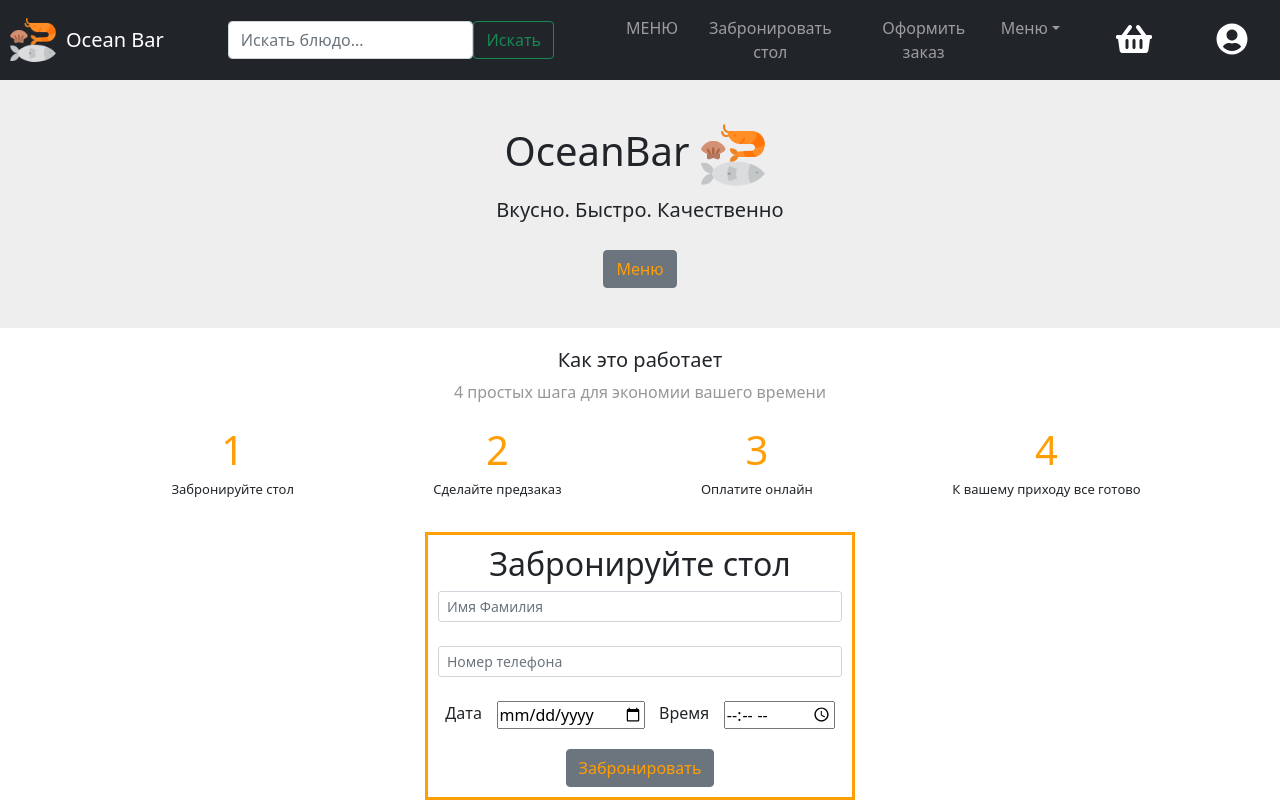
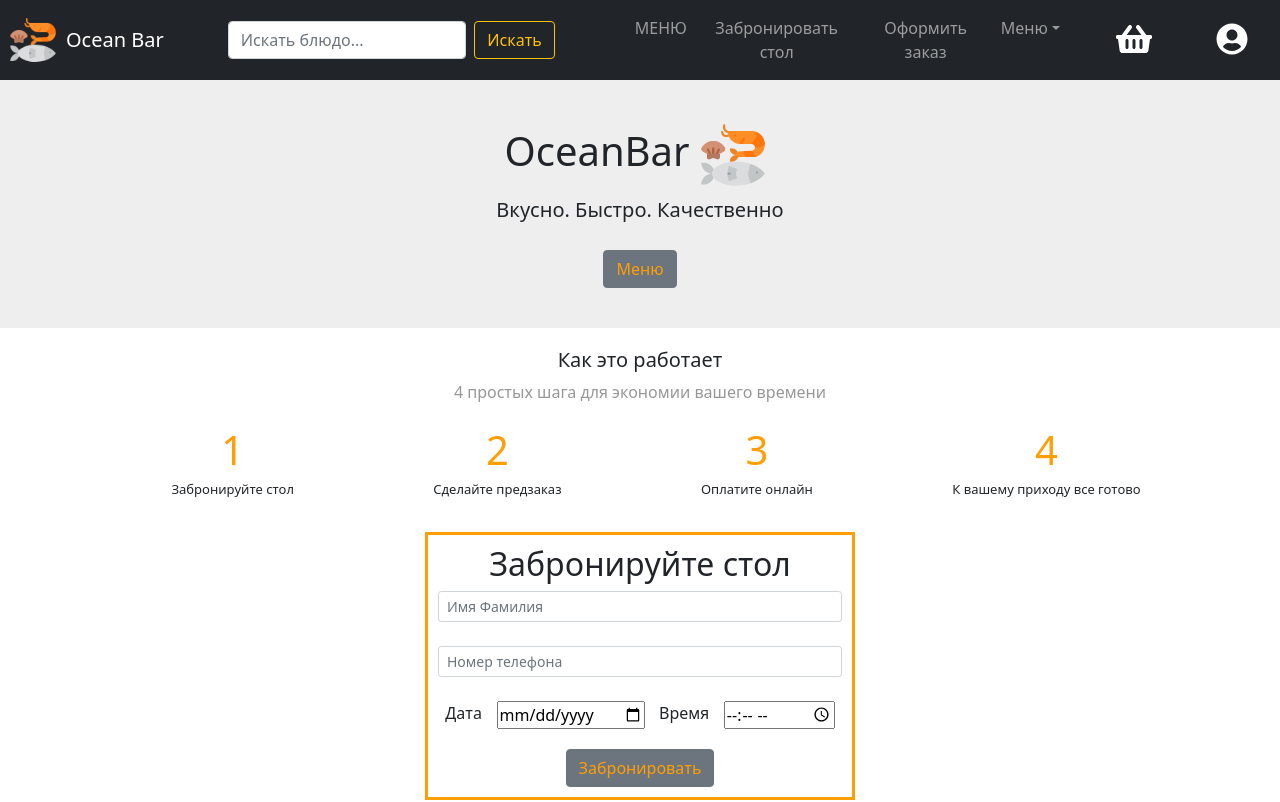
Before and after one commit to NIkitaShykin/OceanBarFrontend, a React (Create React App) app: page / in a window 1280 px wide. Shown: the top 802 px of the page. Built offline with nearby package versions, Linux system fonts and the light colour scheme.

Commit message:
search button change color

```diff
--- a/src/components/homePageComponents/navBarComp.tsx
+++ b/src/components/homePageComponents/navBarComp.tsx
@@ -38,7 +38,8 @@ const NavBarComponent = () => {
                 className='mr-2'
                 aria-label='Search'
               />
-              <Button variant='outline-success'>Искать</Button>
+              <Button variant='outline-warning'
+                className='mx-2'>Искать</Button>
             </Form>
             <Nav
               className='mr-auto m-3 my-lg-0'
```
